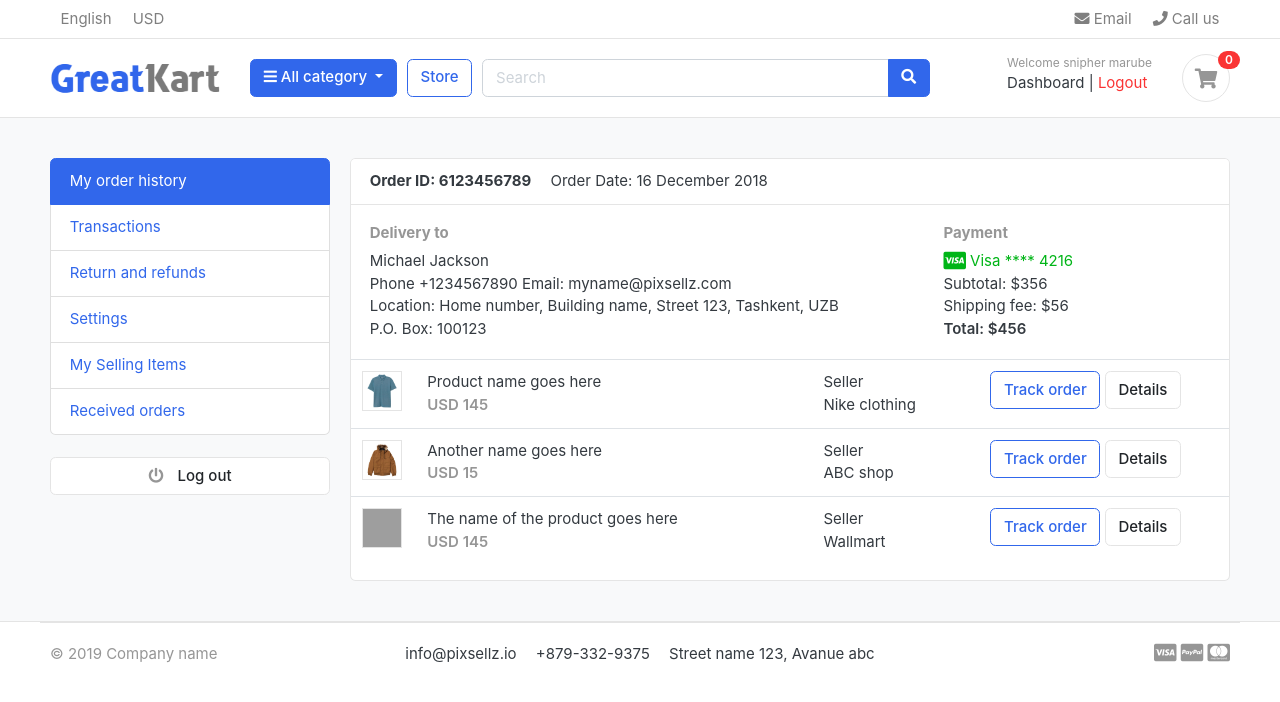
After one commit to snipher-marube/sokoEcommerce, a Django app: page /accounts/ in a window 1280 px wide. The commit adds this page. Shown: the top 702 px of the page. Run offline with Django 3.2, Linux system fonts and the light colour scheme; a user stored in the database is signed in; data comes from the database, SQL or seed files in the repository; both versions use the stored data as it was after the commit; some libraries are stand-ins or nearby versions; some web fonts are replaced; grey boxes are pictures that could not be loaded.

Commit message:
dashboard design

```diff
--- a/accounts/urls.py
+++ b/accounts/urls.py
@@ -7,4 +7,6 @@ urlpatterns = [
     path('login/', views.loginUser, name='login'),
     path('logout/', views.logoutUser, name='logout'),
     path('activate/<uidb64>/<token>/', views.activate, name='activate'),
+    path('dashboard/', views.dashboard, name='dashboard'),
+    path('', views.dashboard, name='dashboard'),
 ]
--- a/accounts/views.py
+++ b/accounts/views.py
@@ -13,8 +13,6 @@ from .forms import RegistrationForm
 from .models import Account
 
 def registerUser(request):
-
-
     if request.method == 'POST':
         form = RegistrationForm(request.POST)
         if form.is_valid():
@@ -64,7 +62,7 @@ def loginUser(request):
 
                 login(request, user)
                 messages.success(request, 'Login successful')
-                return redirect('home')
+                return redirect('dashboard')
             else:
                 messages.error(request, 'Invalid login credentials')
                 return redirect('login')
@@ -98,3 +96,7 @@ def activate(request, uidb64, token):
     else:
         messages.error(request, 'Activation link is invalid')
         return redirect('register')
+
+@login_required(login_url='login')
+def dashboard(request):
+    return render(request, 'accounts/dashboard.html')
--- /dev/null
+++ b/templates/accounts/dashboard.html
@@ -0,0 +1,126 @@
+<!-- @format -->
+
+{% extends 'base.html' %}
+{% block title %}Dashboard{% endblock %}
+{% load static %}
+{% block content %}
+<!-- ========================= SECTION CONTENT ========================= -->
+<section class="section-conten padding-y bg">
+  {% include 'includes/messages.html' %}
+  <div class="container">
+    <div class="row">
+      <aside class="col-md-3">
+        <!--   SIDEBAR   -->
+        <ul class="list-group">
+          <a class="list-group-item active" href="#"> My order history </a>
+          <a class="list-group-item" href="#"> Transactions </a>
+          <a class="list-group-item" href="#"> Return and refunds </a>
+          <a class="list-group-item" href="#">Settings </a>
+          <a class="list-group-item" href="#"> My Selling Items </a>
+          <a class="list-group-item" href="#"> Received orders </a>
+        </ul>
+        <br />
+        <a class="btn btn-light btn-block" href="{% url 'logout' %}">
+          <i class="fa fa-power-off"></i> <span class="text">Log out</span>
+        </a>
+        <!--   SIDEBAR .//END   -->
+      </aside>
+      <main class="col-md-9">
+        <article class="card">
+          <header class="card-header">
+            <strong class="d-inline-block mr-3">Order ID: 6123456789</strong>
+            <span>Order Date: 16 December 2018</span>
+          </header>
+          <div class="card-body">
+            <div class="row">
+              <div class="col-md-8">
+                <h6 class="text-muted">Delivery to</h6>
+                <p>
+                  Michael Jackson <br />
+                  Phone +1234567890 Email: myname@pixsellz.com <br />
+                  Location: Home number, Building name, Street 123, Tashkent,
+                  UZB <br />
+                  P.O. Box: 100123
+                </p>
+              </div>
+              <div class="col-md-4">
+                <h6 class="text-muted">Payment</h6>
+                <span class="text-success">
+                  <i class="fab fa-lg fa-cc-visa"></i>
+                  Visa **** 4216
+                </span>
+                <p>
+                  Subtotal: $356 <br />
+                  Shipping fee: $56 <br />
+                  <span class="b">Total: $456 </span>
+                </p>
+              </div>
+            </div>
+            <!-- row.// -->
+          </div>
+          <!-- card-body .// -->
+          <div class="table-responsive">
+            <table class="table table-hover">
+              <tr>
+                <td width="65">
+                  <img src="{% static 'images/items/1.jpg' %}" class="img-xs border" />
+                </td>
+                <td>
+                  <p class="title mb-0">Product name goes here</p>
+                  <var class="price text-muted">USD 145</var>
+                </td>
+                <td>
+                  Seller <br />
+                  Nike clothing
+                </td>
+                <td width="250">
+                  <a href="#" class="btn btn-outline-primary">Track order</a>
+                  <a href="#" class="btn btn-light"> Details </a>
+                </td>
+              </tr>
+              <tr>
+                <td>
+                  <img src="{% static 'images/items/2.jpg' %}" class="img-xs border" />
+                </td>
+                <td>
+                  <p class="title mb-0">Another name goes here</p>
+                  <var class="price text-muted">USD 15</var>
+                </td>
+                <td>
+                  Seller <br />
+                  ABC shop
+                </td>
+                <td>
+                  <a href="#" class="btn btn-outline-primary">Track order</a>
+                  <a href="#" class="btn btn-light"> Details </a>
+                </td>
+              </tr>
+              <tr>
+                <td>
+                  <img src="{% static 'images/items/3.jpg ' %}" class="img-xs border" />
+                </td>
+                <td>
+                  <p class="title mb-0">The name of the product goes here</p>
+                  <var class="price text-muted">USD 145</var>
+                </td>
+                <td>
+                  Seller <br />
+                  Wallmart
+                </td>
+                <td>
+                  <a href="#" class="btn btn-outline-primary">Track order</a>
+                  <a href="#" class="btn btn-light"> Details </a>
+                </td>
+              </tr>
+            </table>
+          </div>
+          <!-- table-responsive .end// -->
+        </article>
+        <!-- order-group.// -->
+      </main>
+    </div>
+    <!-- row.// -->
+  </div>
+</section>
+<!-- ========================= SECTION CONTENT END// ========================= -->
+{% endblock %}
--- a/templates/includes/navbar.html
+++ b/templates/includes/navbar.html
@@ -104,7 +104,7 @@
               <div>
                 {% if request.user.is_authenticated %}
                 <small class="title text-muted">Welcome {{user.first_name }} {{user.last_name}} </small>
-                <a href="#">Dashboard</a>
+                <a href="{% url 'dashboard' %}">Dashboard</a>
                 <span class="dark-transp"> | </span>
                 <a class="text-danger" type="button" href="{% url 'logout' %}">Logout</a>
                 {% else %}
```
Also changed, not shown: db.sqlite3.
